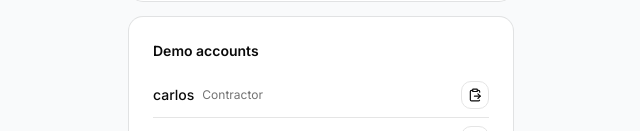
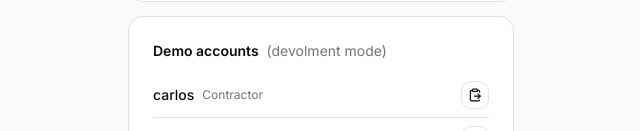
Before and after one commit to iorrah/home-renovation, a Next.js app in the folder app/: page /login in a window 1280 px wide. Shown: the part 456-587 px from the top of the page, without its empty margins (319-959 px from the left). Built offline with nearby package versions, Linux system fonts and the light colour scheme; no server answers.

Commit message:
Config and copy amends

```diff
--- a/app/components/jobs/job-list.tsx
+++ b/app/components/jobs/job-list.tsx
@@ -21,7 +21,9 @@ export function JobList() {
         <div>
           <h1 className="text-2xl font-semibold">Jobs</h1>
           <p className="text-sm text-muted-foreground">
-            {isContractor ? 'The jobs you run.' : 'The renovation jobs you are part of.'}
+            {isContractor
+              ? 'The renovation jobs assigned to you.'
+              : 'The renovation jobs you are part of.'}
           </p>
         </div>
         {isContractor && (
--- a/app/components/login-form.tsx
+++ b/app/components/login-form.tsx
@@ -72,6 +72,8 @@ export function LoginForm() {
 
   const { errors } = form.formState;
 
+  const isDevelopmentEnv = process.env.NODE_ENV === 'development';
+
   return (
     <div className="flex w-full max-w-sm flex-col gap-4">
       <Card className="w-full py-12 px-8">
@@ -115,9 +117,12 @@ export function LoginForm() {
         </CardContent>
       </Card>
 
+      {isDevelopmentEnv && (
         <Card className="w-full py-6 px-4 gap-3">
-        <CardHeader className="px-2">
+          <CardHeader className="flex gap-2 px-2">
             <CardTitle className="text-sm font-semibold">Demo accounts</CardTitle>
+
+            <span className="text-muted-foreground font-normal">(devolment mode)</span>
           </CardHeader>
           <CardContent className="px-2">
             <ul className="flex flex-col divide-y">
@@ -141,6 +146,7 @@ export function LoginForm() {
             </ul>
           </CardContent>
         </Card>
+      )}
     </div>
   );
 }
```
Also changed, not shown: 2 other files (tests, documents, lock files or other folders). Lines whose indentation alone changed are shown as unchanged.
